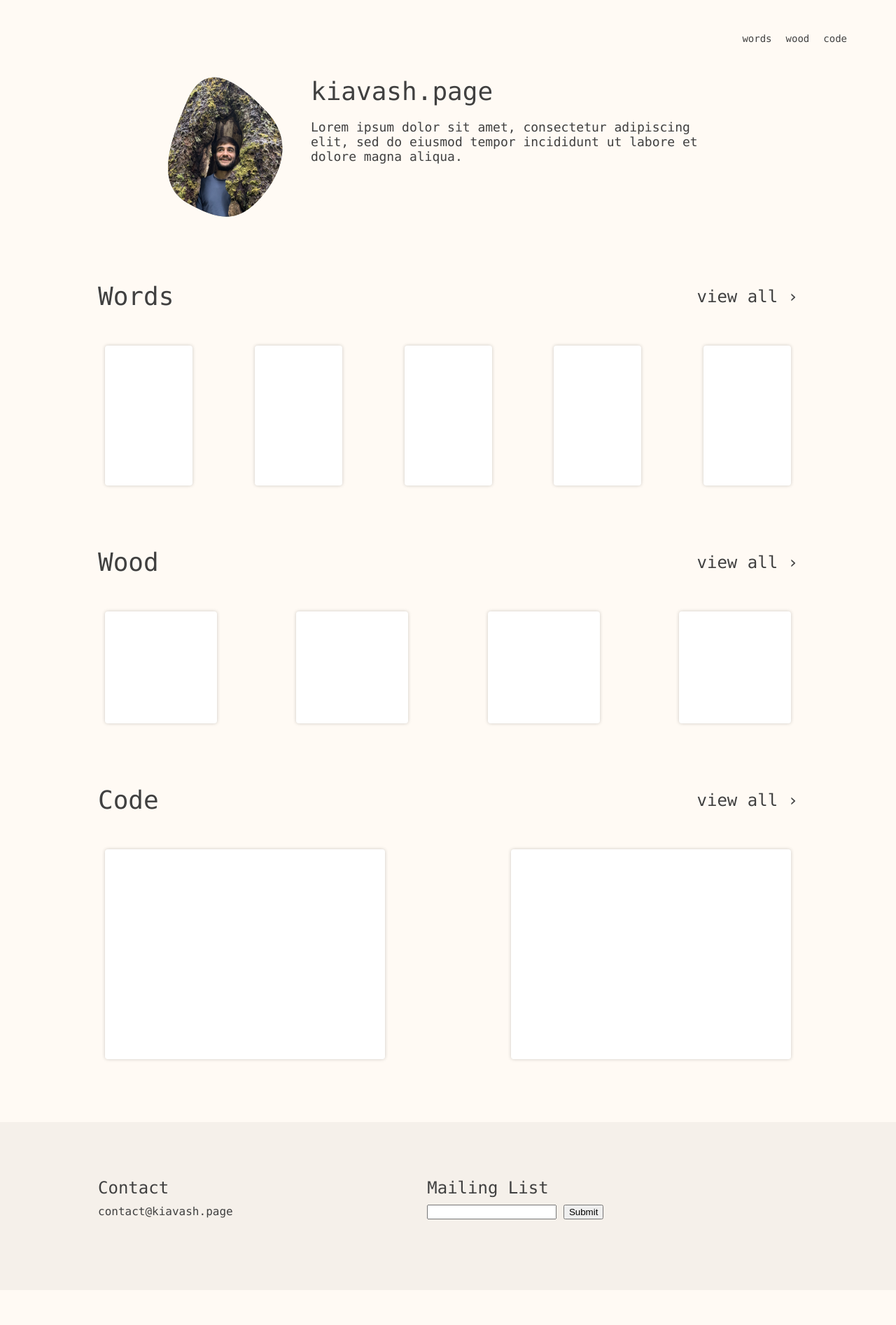
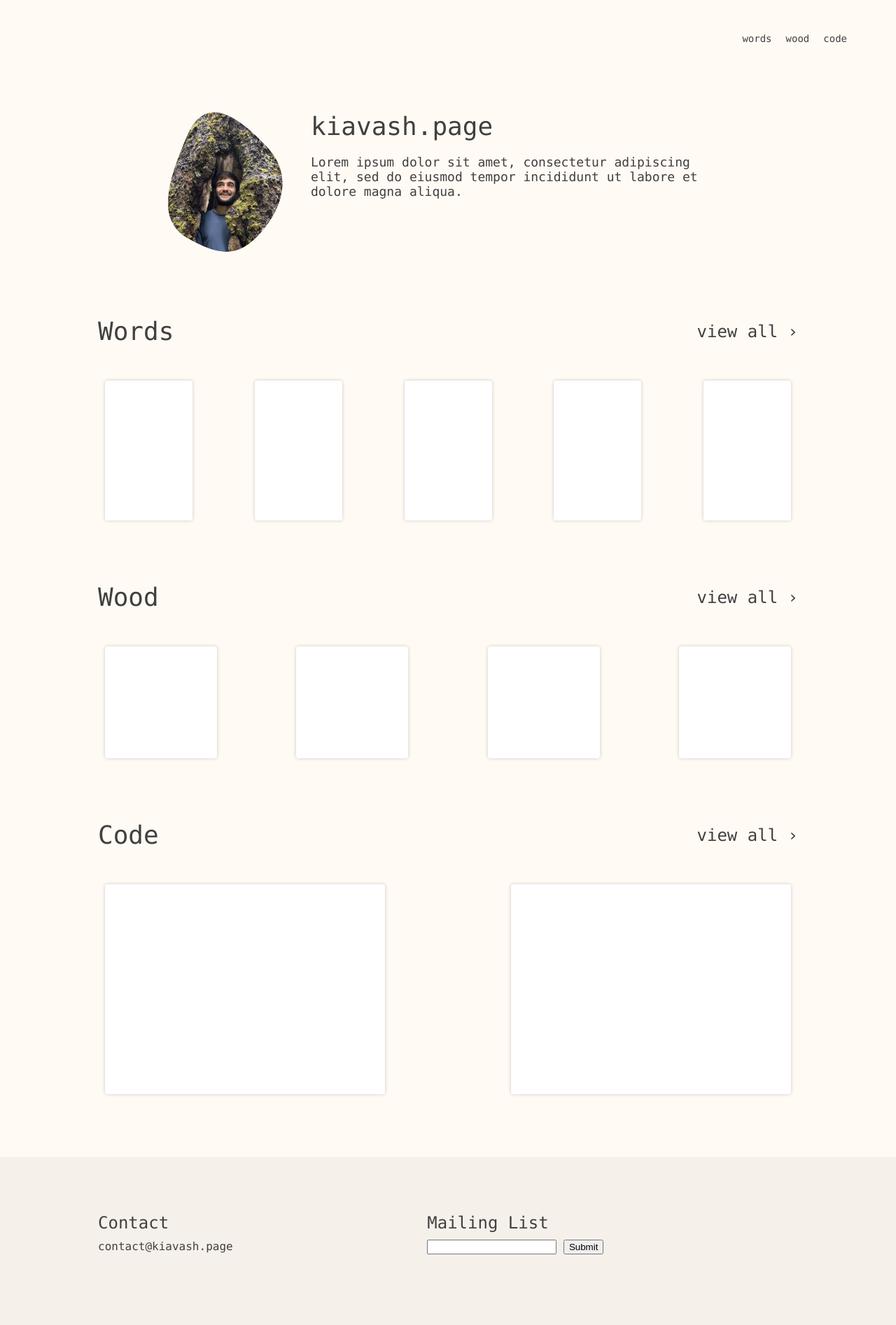
Before and after one commit to kiavashp/kiavashp.github.io, a Jekyll site: the page built from docs/index.html, in a window 1280 px wide. Shown: the whole page at 70% size. Built offline with Jekyll 4.4.1, drawn with Linux system fonts in a browser that asks for light colours; before the commit the page ends 1844 px from its top, so only the background shows below that.

Commit message:
favicon + fix nav height

```diff
--- a/docs/_includes/head.html
+++ b/docs/_includes/head.html
@@ -9,6 +9,7 @@
     <meta property="og:type" content="website">
     <meta property="og:image" content="/assets/logo-hero.svg">
     <meta property="og:locale" content="en_US">
-    <title>{% if page.title %}{{ page.title }} • {% endif %}Kiavash Page</title>
+    <title>{% if page.title %}{{ page.title }} - {% endif %}Kiavash Page</title>
+    <link rel="icon" href="/assets/favicon.png">
     <link rel="stylesheet" href="/css/main.css" />
 </head>
--- a/docs/css/main.css
+++ b/docs/css/main.css
@@ -51,7 +51,7 @@
     padding: 30px 60px;
     box-sizing: border-box;
     width: 100%;
-    height: 50px;
+    height: 110px;
     line-height: 50px;
 }
 
```
Also changed, not shown: docs/assets/favicon.png (added).
